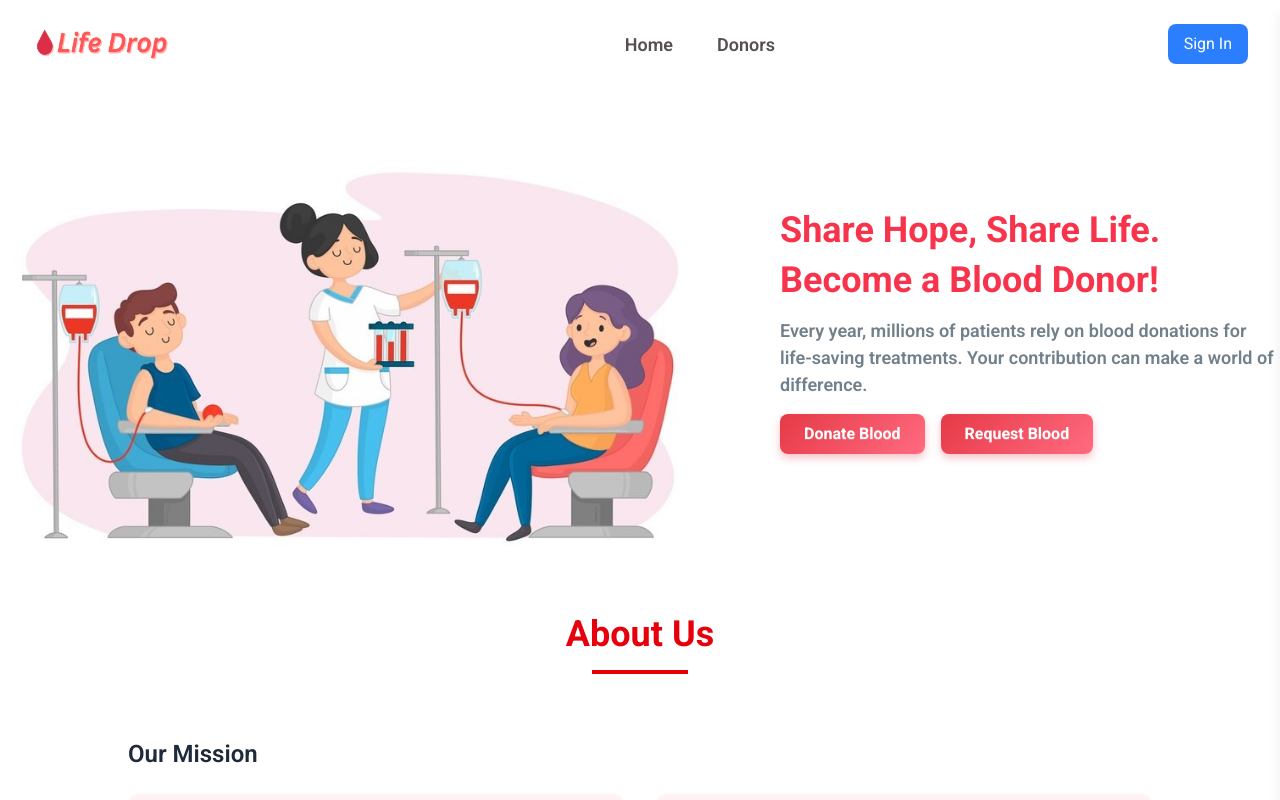
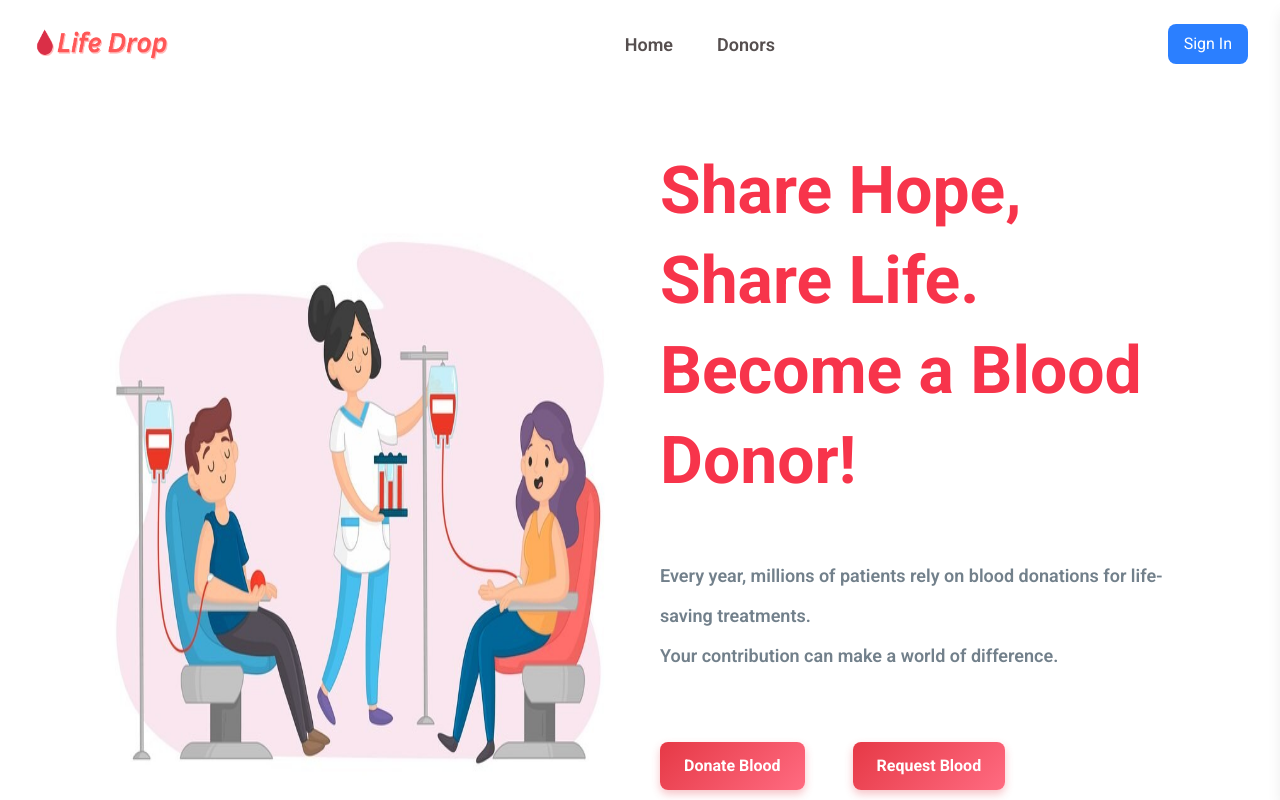
Before and after one commit to aiarnob23/Blood-Donation-Platform, a Next.js app in the folder frontend/: page /home in a window 1280 px wide. Shown: the top 800 px of the page. Built offline with nearby package versions, Linux system fonts and the light colour scheme; no server answers.

Commit message:
banner updated

```diff
--- a/frontend/package.json
+++ b/frontend/package.json
@@ -9,17 +9,19 @@
     "lint": "next lint"
   },
   "dependencies": {
+    "@gsap/react": "^2.1.2",
     "firebase": "^11.3.1",
+    "gsap": "^3.13.0",
     "js-cookie": "^3.0.5",
     "lucide-react": "^0.477.0",
-    "next": "15.2.0",
+    "next": "^15.2.0",
     "react": "^19.0.0",
     "react-datepicker": "^8.1.0",
     "react-dom": "^19.0.0",
     "recharts": "^2.15.2",
     "socket.io": "^4.8.1",
     "socket.io-client": "^4.8.1",
-    "sweetalert2": "^11.17.2"
+    "sweetalert2": "^11.6.13"
   },
   "devDependencies": {
     "@eslint/eslintrc": "^3",
--- a/frontend/src/app/(main)/home/page.tsx
+++ b/frontend/src/app/(main)/home/page.tsx
@@ -5,7 +5,7 @@ import FAQ from "@/components/home/faq/Faq";
 export default function Home() {
   return (
       <div>
-        <div className="max-w-[1280px] mx-auto">
+        <div className="mx-auto">
         <Banner />
         <AboutUs />
         <FAQ/>
--- a/frontend/src/app/(main)/layout.tsx
+++ b/frontend/src/app/(main)/layout.tsx
@@ -15,7 +15,7 @@ export default function RootLayout({
   return (
     <div>
       <Navbar />
-      <div className="max-w-[1280px] mx-auto">{children}</div>
+      <div className=" mx-auto">{children}</div>
       <Footer />
     </div>
   );
--- a/frontend/src/app/globals.css
+++ b/frontend/src/app/globals.css
@@ -1,5 +1,5 @@
 @import "tailwindcss";
-@plugin "daisyui";
+/* @plugin "daisyui"; */
 
 @theme {
   --font-sans: var(--font-geist-sans);
@@ -20,7 +20,7 @@
   color:#f04c4b;
 }
 .primary-btn {
-  background: linear-gradient(135deg, #e63946, #ff6b81); /* Red to Pink Gradient */
+  background: linear-gradient(135deg, #e63946, #ff6b81);
   color: white;
   border: none;
   border-radius: 8px;
@@ -29,26 +29,26 @@
   font-weight: bold;
   cursor: pointer;
   transition: all 0.3s ease-in-out;
-  box-shadow: 0px 4px 8px rgba(230, 57, 70, 0.3); /* Soft red shadow */
+  box-shadow: 0px 4px 8px rgba(230, 57, 70, 0.3);
 
   text-align: center;
 }
 
 .primary-btn:hover {
-  background: linear-gradient(135deg, #d62839, #ff3b5c); /* Darker gradient on hover */
+  background: linear-gradient(135deg, #d62839, #ff3b5c);
   transform: translateY(-2px) scale(1.05);
   box-shadow: 0px 6px 12px rgba(230, 57, 70, 0.4);
 }
 
 .primary-btn:active {
-  transform: translateY(1px) scale(0.98); /* Press effect */
+  transform: translateY(1px) scale(0.98);
 }
 
 
 /* Disabled state */
 .primary-btn:disabled {
-  background-color: #F44336; /* Lighter red for disabled */
-  opacity: 0.6; /* Reduce opacity */
+  background-color: #F44336;
+  opacity: 0.6;
   cursor: not-allowed;
 }
 /* nav links styles */
@@ -64,7 +64,7 @@
 }
 
 .nav-link:hover {
-  color: #e63946; /* Red text on hover */
+  color: #e63946;
 }
 
 .nav-link::after {
@@ -74,7 +74,7 @@
   bottom: 0;
   width: 0;
   height: 2px;
-  background: linear-gradient(90deg, #e63946, #ff6b81); /* Red to Pink Underline */
+  background: linear-gradient(90deg, #e63946, #ff6b81);
   transition: all 0.3s ease-in-out;
   transform: translateX(-50%);
 }
@@ -114,3 +114,23 @@ body {
   background: var(--background);
   font-family: Arial, Helvetica, sans-serif;
 }
+
+/* Scrollbar styles  */
+::-webkit-scrollbar {
+  width: 12px;
+}
+
+::-webkit-scrollbar-track {
+  background: var(--background);
+}
+
+::-webkit-scrollbar-thumb {
+  background-color: #f6586a;
+  border-radius: 6px;
+  border: 3px solid var(--background);
+}
+
+
+::-webkit-scrollbar-thumb:hover {
+  background-color: #f53646;
+}
--- a/frontend/src/components/home/banner/Banner.tsx
+++ b/frontend/src/components/home/banner/Banner.tsx
@@ -1,27 +1,78 @@
+"use client";
 import Image from "next/image";
 import banner from "../../../../public/images/banner/banner.jpg";
 import Link from "next/link";
+import { useGSAP } from "@gsap/react";
+import { useEffect } from "react";
+import gsap from "gsap";
 
 export default function Banner() {
+  // animation
+  const { contextSafe } = useGSAP();
+
+  useEffect(() => {
+    bannerAnimations();
+  }, []);
+
+  const bannerAnimations = contextSafe(function () {
+    gsap.fromTo(
+      ".banner-image",
+      {
+        x: 1200,
+        opacity: 0,
+      },
+      {
+        x: 0,
+        opacity: 1,
+        duration: 2,
+        ease: "power2.out",
+      }
+    );
+    gsap.fromTo(
+      ".banner-h2",
+      { x: 600, opacity: 0 },
+      { x: 0, opacity: 1, duration: 1 , delay:1 }
+    );
+    gsap.fromTo(
+      ".banner-content",
+      { x: 600, opacity: 0 },
+      { x: 0, opacity: 1, duration: 1, delay: 1.5 }
+    );
+    gsap.fromTo(
+      ".banner-cta",
+      { x: 600, opacity: 0 },
+      { x: 0, opacity: 1, duration: 1, delay: 1.75 }
+    );
+  });
+  // return body
   return (
-    <div className="lg:flex lg:justify-between lg:gap-4 mt-[50px]">
-      <div className="w-[700px]">
-        <Image className="w-full" src={banner} alt="banner image" height={800} />
+    <div className="max-w-screen px-[100px] overflow-hidden mx-auto lg:flex min-h-[800px] lg:items-center lg:gap-[40px] lg:justify-between">
+      <div className="w-[50%] flex justify-center items-center banner-image">
+       <Image
+          className="h-[600px]"
+          src={banner}
+          alt="banner image"
+          height={800}
+        />
       </div>
-      <div className="flex flex-col w-[500px] justify-center">
-        <h2 className="text-primary leading-[50px] text-4xl font-bold">
-          Share Hope, Share Life. <br/> Become a Blood Donor!
+      <div className="flex flex-col space-y-[50px] w-[50%] justify-center items-start">
+        <h2 className="banner-h2 text-primary leading-[90px] text-[66px] font-bold">
+          Share Hope, Share Life. <br /> Become a Blood Donor!
         </h2>
-        <div className="text-[18px] mt-3 font-semibold flex text-secondary flex-col gap-[8px]">
-          <p>
+        <div className="banner-content text-[18px] font-semibold flex text-secondary flex-col gap-[8px]">
+          <p className="leading-[40px]">
             Every year, millions of patients rely on blood donations for
-            life-saving treatments. Your contribution can make a world of
+            life-saving treatments.<br/> Your contribution can make a world of
             difference.
           </p>
         </div>
-        <div className="flex gap-4 my-4">
-          <Link href='/donate' className="btn btn-ghost primary-btn">Donate Blood</Link>
-          <Link href='/request' className="btn btn-ghost primary-btn">Request Blood</Link>
+        <div className="flex gap-12 my-4 banner-cta">
+          <Link href="/donate" className="btn btn-ghost primary-btn">
+            Donate Blood
+          </Link>
+          <Link href="/request" className="btn btn-ghost primary-btn">
+            Request Blood
+          </Link>
         </div>
       </div>
     </div>
```
Also changed, not shown: 2 other files (tests, documents, lock files or other folders).
